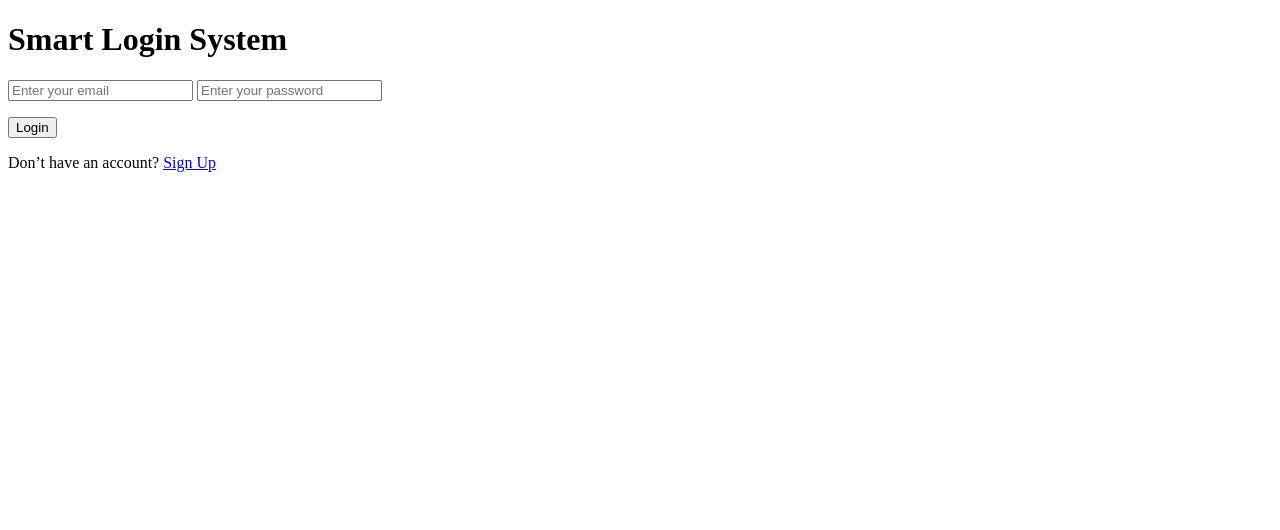
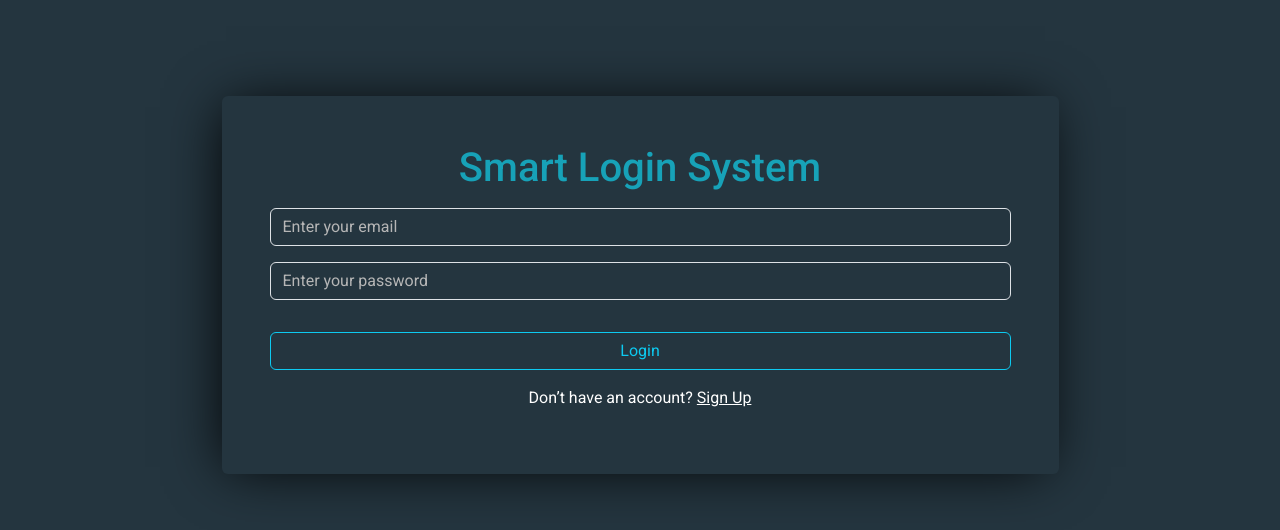
Before and after one commit to MayarShaaban4521/SmartLoginSystem, a plain HTML site: page index.html in a window 1280 px wide. Drawn offline with nearby package versions, Linux system fonts and the light colour scheme; the site is published under a folder, as on GitHub Pages, so addresses that start at the root find nothing; a web font is replaced by a local one.

Commit message:
second commit

```diff
--- a/index.html
+++ b/index.html
@@ -4,9 +4,9 @@
     <meta charset="UTF-8" />
     <meta name="viewport" content="width=device-width, initial-scale=1.0" />
     <title>logIn</title>
-    <link rel="stylesheet" href="/css/all.min.css" />
-    <link rel="stylesheet" href="/css/bootstrap.min.css" />
-    <link rel="stylesheet" href="/css/main.css" />
+    <link rel="stylesheet" href="css/all.min.css" />
+    <link rel="stylesheet" href="css/bootstrap.min.css" />
+    <link rel="stylesheet" href="css/main.css" />
     <link rel="preconnect" href="https://fonts.googleapis.com" />
     <link rel="preconnect" href="https://fonts.gstatic.com" crossorigin />
     <link
@@ -38,11 +38,11 @@
         </button>
         <p class="text-white">
           Don’t have an account?
-          <a class="text-white" href="/signUp.html">Sign Up</a>
+          <a class="text-white" href="signUp.html">Sign Up</a>
         </p>
       </div>
     </div>
-    <script src="/js/index.js"></script>
+    <script src="js/index.js"></script>
     <script src="https://cdn.jsdelivr.net/npm/bootstrap@5.3.5/dist/js/bootstrap.bundle.min.js" integrity="sha384-k6d4wzSIapyDyv1kpU366/PK5hCdSbCRGRCMv+eplOQJWyd1fbcAu9OCUj5zNLiq" crossorigin="anonymous"></script>
   </body>
 </html>
```
Also changed, not shown: home.html (+4 -4 lines), signUp.html (+4 -4 lines).
